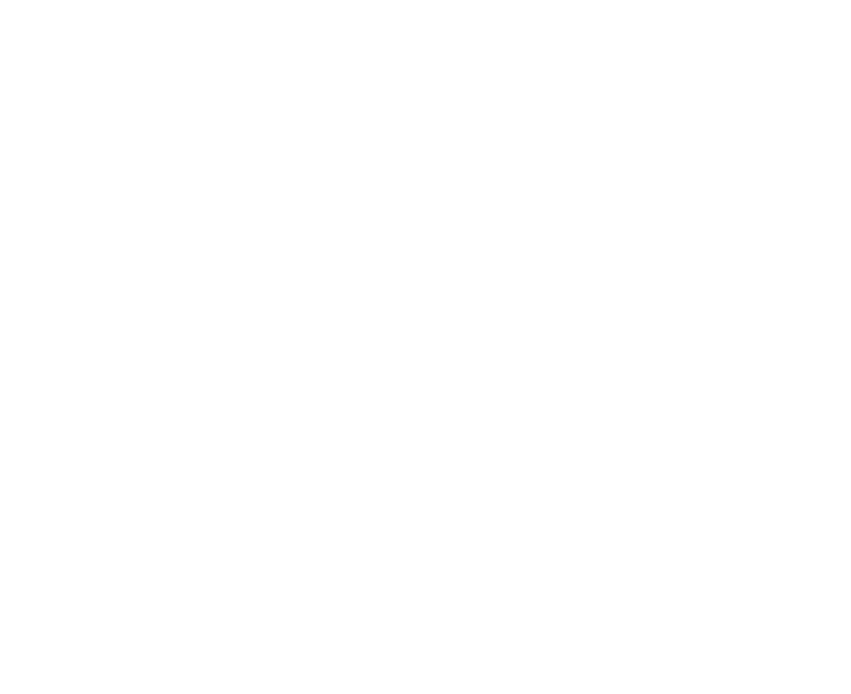
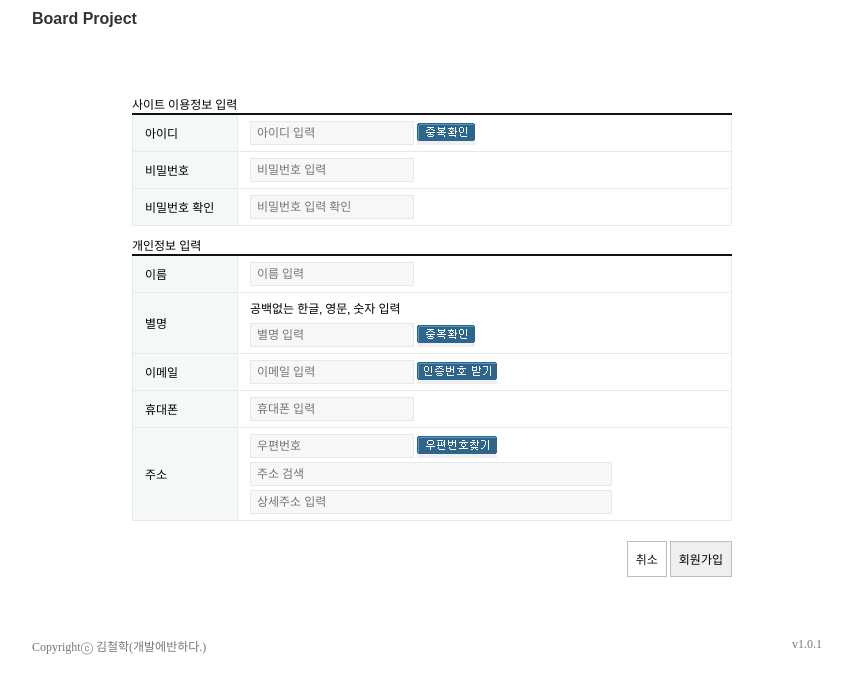
Before and after one commit to sjo112777/html, a plain HTML site: page html-board/user/register.html in a window 1280 px wide. Shown: the whole page, without its empty margins (208-1059 px from the left). Drawn offline with Linux system fonts and the light colour scheme.

Commit message:
git add html-board

```diff
--- a/html-board/css/style.css
+++ b/html-board/css/style.css
@@ -17,8 +17,8 @@ input, textarea {outline: none;}
 
 
 
+
 /* 헤더 */
-
 header {
     width: 100%;
     height: 35px;
@@ -39,11 +39,32 @@ header .title {
 
 
 
+
+
 /* 메인 */
 main {
     width: 100%;
     height: auto;
 }
+
+/* 푸터 */
+footer{
+    width: 100%;
+    height: 35px;
+}
+footer >p{
+    margin-top: 10px;
+    margin-right: 10px;
+    color: #777;
+    overflow: hidden;
+}
+footer >p> .copyright{
+    float: left;
+}
+footer >p > .version{
+    float: right;
+}
+
 
 
 
@@ -153,24 +174,74 @@ main {
 }
 
 
+/*회원가입*/
+#user > .register {
+    width: 600px;
+    height: auto;
+    margin: 60px auto;
+    overflow: hidden;
+}
+
+#user > .register > form {}
+#user > .register table {
+    width: 100%;
+    border-collapse: collapse;
+    border-spacing: 0;
+    border-top: 2px solid #111;
+    margin-bottom: 10px;
+}
+#user > .register table caption {
+    text-align: left;
+    padding: 10px 0;
+    font-weight: bold;
+    box-sizing: border-box;
+}
+#user > .register table tr {}
+#user > .register table tr > td {
+    padding: 6px 12px;
+    border: 1px solid #e9e9e9;
+    box-sizing: border-box;
+}
+#user > .register table tr > td:nth-child(1) {
+    width: 105px;
+    background: #f5f8f9;
+}
+
+#user > .register table tr .nickInfo {margin-bottom: 6px;}
+#user > .register table input {
+    width: 162px;
+    height: 22px;
+    border: 1px solid #e4eaec;
+    background: #f7f7f7;
+    text-indent: 6px;
+}
+
+#user > .register table input[name=addr1] {
+    display: block;
+    width: 360px;
+    margin: 4px 0;
+}
+#user > .register table input[name=addr2] {
+    display: block;
+    width: 360px;
+}
+#user > .register table button {
+    border: none;
+    vertical-align: bottom;
+}
+
+#user > .register > form > div {
+    float: right;
+    margin-top: 10px;
+}
+
+#user > .register > form .auth {
+    display: none;
+    margin-top: 6px;
+}
 
 
-footer{
-    width: 100%;
-    height: 35px;
-}
-footer >p{
-    margin-top: 10px;
-    margin-right: 10px;
-    color: #777;
-    overflow: hidden;
-}
-footer >p> .copyright{
-    float: left;
-}
-footer >p > .version{
-    float: right;
-}
+
 
 /* 버튼 공통 */
 .btn {
--- a/html-board/user/register.html
+++ b/html-board/user/register.html
@@ -0,0 +1,99 @@
+<!DOCTYPE html>
+<html lang="en">
+<head>
+    <meta charset="UTF-8">
+    <title>회원가입</title>
+    <link rel="stylesheet" href="../css/style.css"/>
+</head>
+<body>
+    <div id="wrapper">
+        <header>
+            <h3>
+                <a href="/index.html" class="title">Board Project</a>
+            </h3>
+        </header>
+        <main id="user">
+            <section class="register">
+
+                <form action="#">
+                    <h2 class="tit">사이트 이용정보 입력</h2>
+                    <table border="1">
+                        <tr>
+                            <td>아이디</td>
+                            <td>
+                                <input type="text" name="uid" placeholder="아이디 입력"/>
+                                <button type="button"><img src="../images/chk_id.gif" alt="중복확인"/></button>
+                                <span class="uidResult"></span>
+                            </td>
+                        </tr>
+                        <tr>
+                            <td>비밀번호</td>
+                            <td><input type="password" name="pass1" placeholder="비밀번호 입력"/></td>
+                        </tr>
+                        <tr>
+                            <td>비밀번호 확인</td>
+                            <td><input type="password" name="pass2" placeholder="비밀번호 입력 확인"/></td>
+                        </tr>
+                    </table>
+
+                    <h2 class="tit">개인정보 입력</h2>
+                    <table border="1">
+                        <tr>
+                            <td>이름</td>
+                            <td>
+                                <input type="text" name="name" placeholder="이름 입력"/>
+                            </td>
+                        </tr>
+                        <tr>
+                            <td>별명</td>
+                            <td>
+                                <p class="nickInfo">공백없는 한글, 영문, 숫자 입력</p>
+                                <input type="text" name="nick" placeholder="별명 입력"/>
+                                <button type="button"><img src="../images/chk_id.gif" alt="중복확인"/></button>
+                                <span class="nickResult"></span>
+                            </td>
+                        </tr>
+                        <tr>
+                            <td>이메일</td>
+                            <td>
+                                <input type="email" name="email" placeholder="이메일 입력"/>
+                                <button type="button"><img src="../images/chk_auth.gif" alt="인증번호 받기"/></button>
+                                <div class="auth">
+                                    <input type="text" name="auth" placeholder="인증번호 입력"/>
+                                    <button type="button"><img src="../images/chk_confirm.gif" alt="확인"/></button>
+                                </div>
+                            </td>
+                        </tr>
+                        <tr>
+                            <td>휴대폰</td>
+                            <td><input type="text" name="hp" placeholder="휴대폰 입력"/></td>
+                        </tr>
+                        <tr>
+                            <td>주소</td>
+                            <td>
+                                <input type="text" name="zip" placeholder="우편번호"/>
+                                <button type="button"><img src="../images/chk_post.gif" alt="우편번호찾기"/></button>
+                                <input type="text" name="addr1" placeholder="주소 검색"/>
+                                <input type="text" name="addr2" placeholder="상세주소 입력"/>
+                            </td>
+                        </tr>
+                    </table>
+
+                    <div>
+                        <a href="./login.html" class="btn btnCancel">취소</a>
+                        <input type="submit" value="회원가입" class="btn btnRegister"/>
+                    </div>
+
+                </form>
+
+            </section>
+        </main>
+        <footer>
+            <p>
+                <span class="copyright">Copyrightⓒ 김철학(개발에반하다.)</span>
+                <span class="version">v1.0.1</span>
+            </p>
+        </footer>
+    </div>
+</body>
+</html>
```
